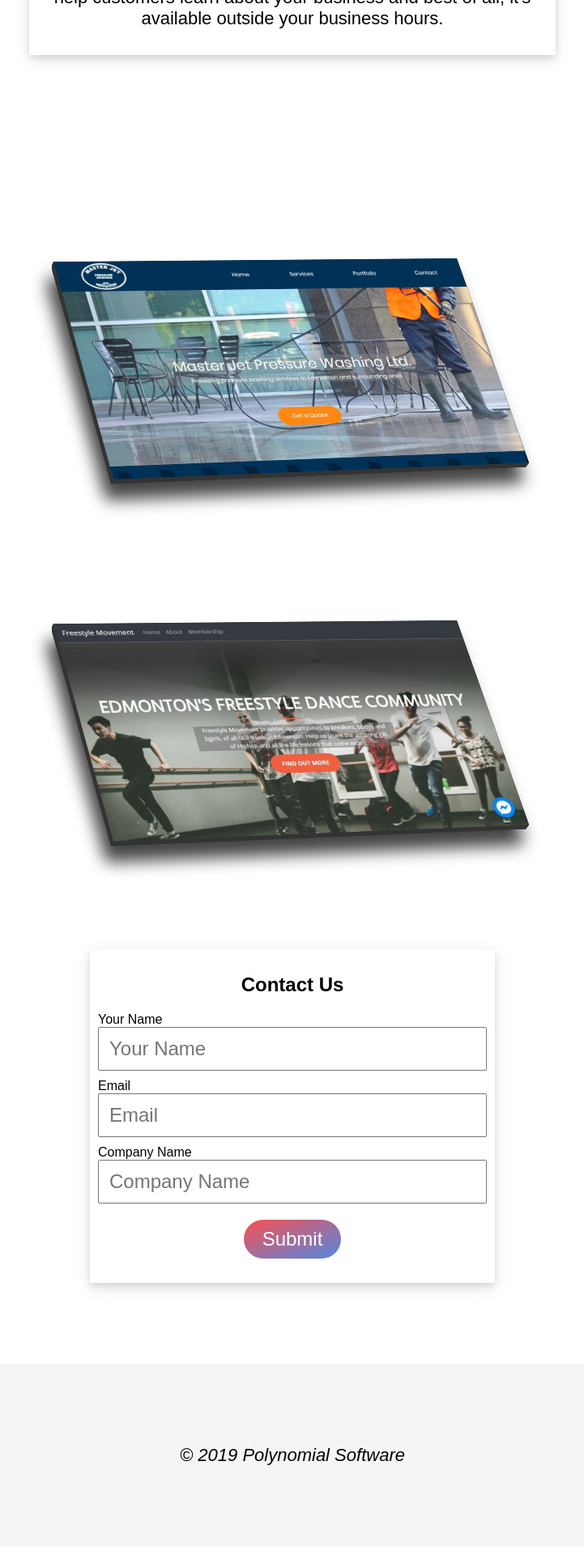
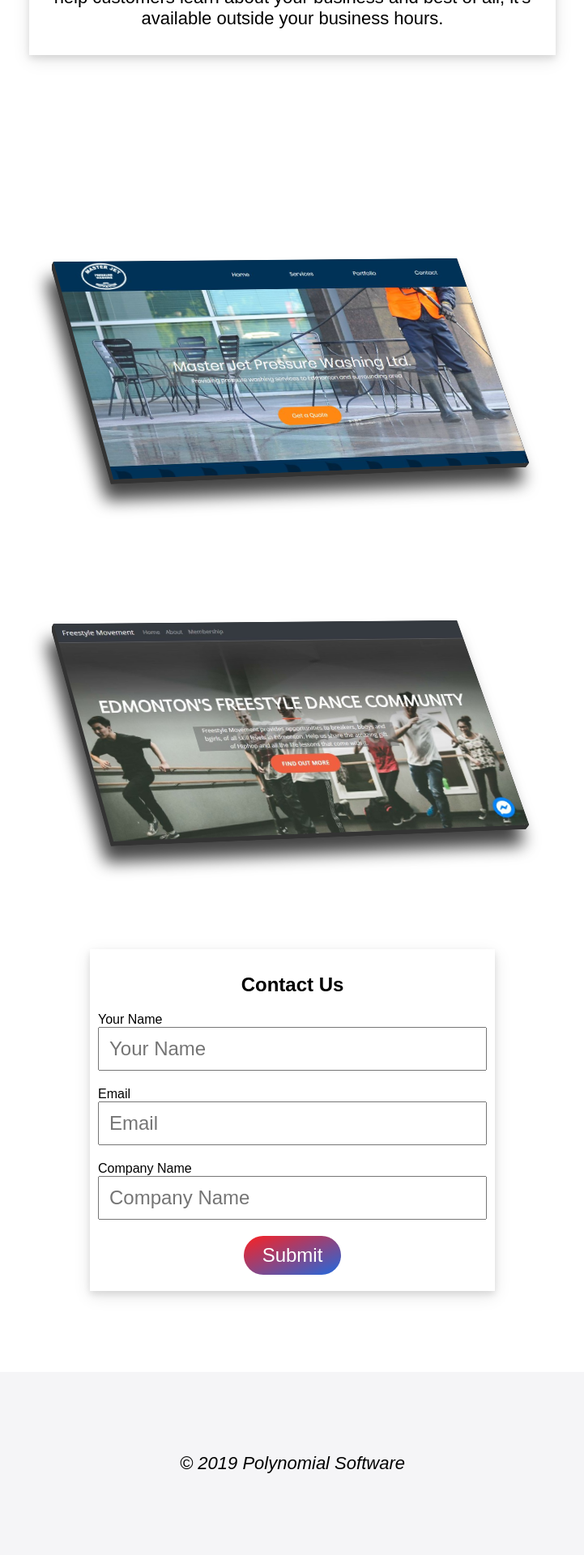
Before and after one commit to PolynomialSoftware/polysoft.ca, a Jekyll site: the page built from index.html, in a window 1280 px wide. Shown: the part 988-2908 px from the top of the page at 81% size, without its empty margins (279-1000 px from the left). Built offline with Jekyll 4.4.1, drawn with Linux system fonts in a browser that asks for light colours.

Commit message:
form styling complete

```diff
--- a/_sass/forms.scss
+++ b/_sass/forms.scss
@@ -1,10 +1,10 @@
 .form-group {
-    margin-top: 10px;
+  margin: 20px auto;
 }
 
 .contact-form {
     max-width: 500px;
-
+    padding-bottom: 20px;
     input {
         box-sizing: border-box;
         width: 100%;
@@ -21,12 +21,23 @@
     width: 5em;
     height: 2em;
 
-    margin: 20px auto;
-    background-image: linear-gradient(to bottom right, #ff0000aa, #0055ddaa);
+    margin-left: auto;
+    margin-right: auto;
+
+    background-image: linear-gradient(to bottom right, #ff0000dd, #0055dddd);
     border: none;
     border-radius: 1em;
     color: white;
+    transition: all 1s ease-in;
 
     text-align: center;
     font-size: 1.5em;
 }
+
+.btn-submit:hover {
+  background-image: linear-gradient(to bottom right, #ff0000bb, #0055ddbb);
+}
+
+.btn-submit:active {
+  background-image: linear-gradient(to bottom right, #ff0000, #0055dd);
+}
--- a/index.html
+++ b/index.html
@@ -33,7 +33,7 @@
 
 
 <div class="row scene">
-    <div class="perspective-card" >
+  <div class="perspective-card">
     <div class="face  front" id="freestyleMovement"></div>
     <div class="face  back"></div>
     <div class="face  left"></div>
@@ -43,9 +43,9 @@
   </div>
 </div>
 
-<div class="row card contact-form" >
+<div class="row card contact-form">
   <h2 class="text-center">Contact Us</h2>
-    <form action="POST">
+  <form action="">
     <div class="form-group">
       <label for="name">Your Name</label>
       <input id="name" name="name" type="text" placeholder="Your Name">
```
Lines whose indentation alone changed are shown as unchanged.
